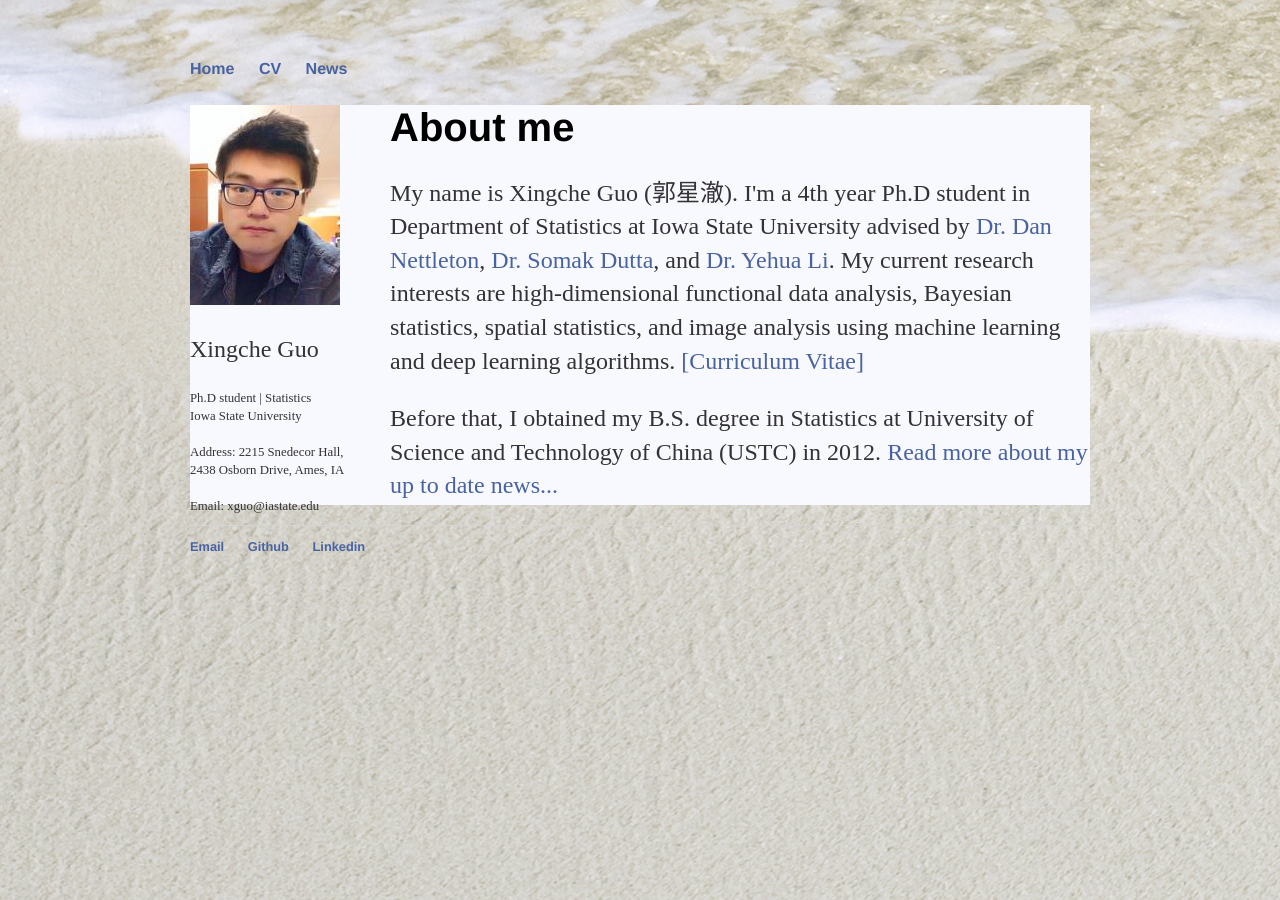
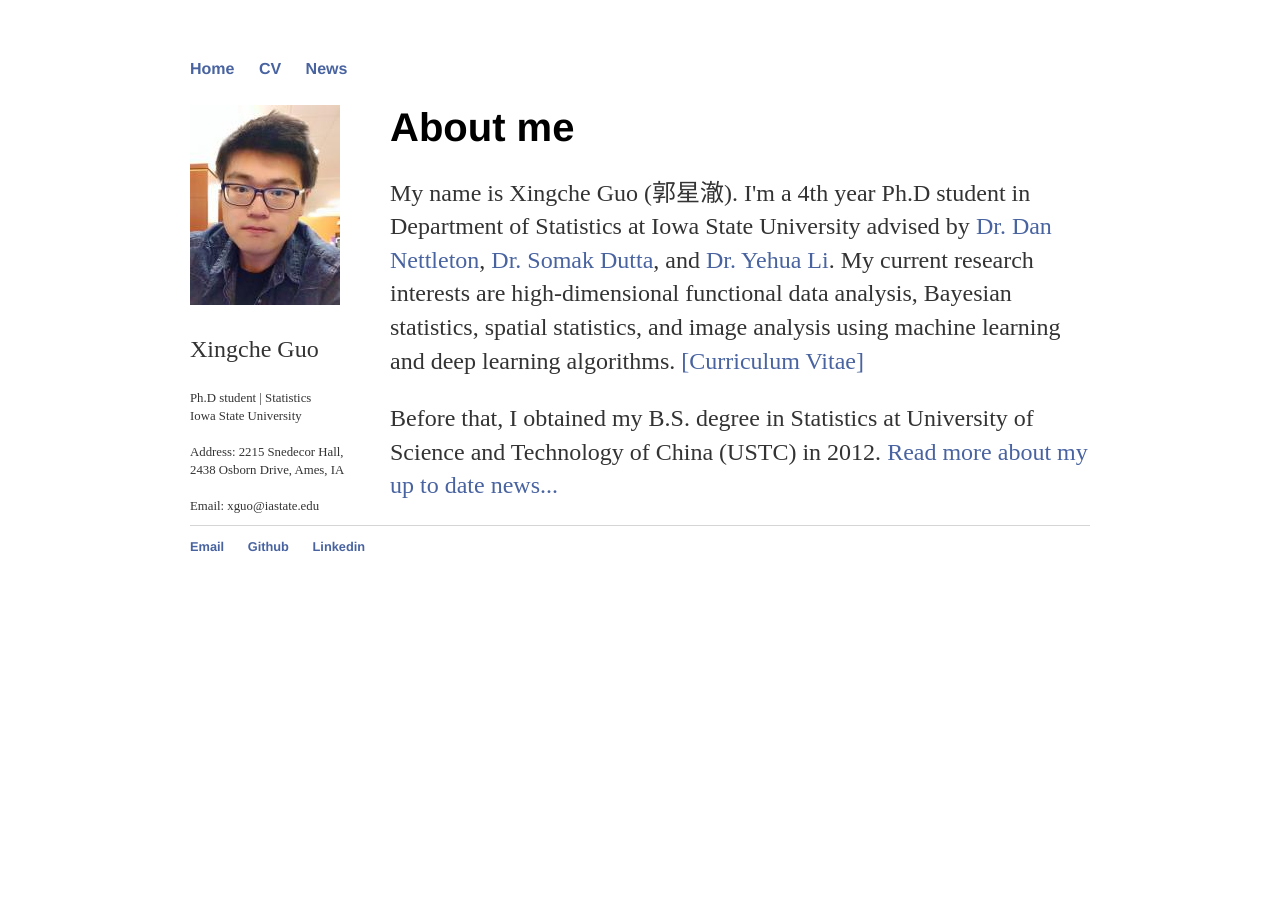
Before and after one commit to xingcheg/xingcheg.github.io, a Jekyll site: the page built from index.html, in a window 1280 px wide. Built offline with Jekyll 4.4.1, drawn with Linux system fonts in a browser that asks for light colours.

Commit message:
Update main.css

```diff
--- a/css/main.css
+++ b/css/main.css
@@ -43,7 +43,7 @@
     margin: 60px auto;
     width: 900px;
     /*background-color: #F8F8FF;*/
-    background-image: url("https://github.com/xingcheg/xingcheg.github.io/raw/master/img/beach.jpg");
+    /*background-image: url("https://github.com/xingcheg/xingcheg.github.io/raw/master/img/beach.jpg");*/
 }
 
 .container {
@@ -51,7 +51,6 @@
   height: 400px;
   margin: 20px auto;
   position: relative;
-  background-color: #F8F8FF;
 }
 .leftbox {
   width: 200px;  /*左侧固定宽度值*/
```
